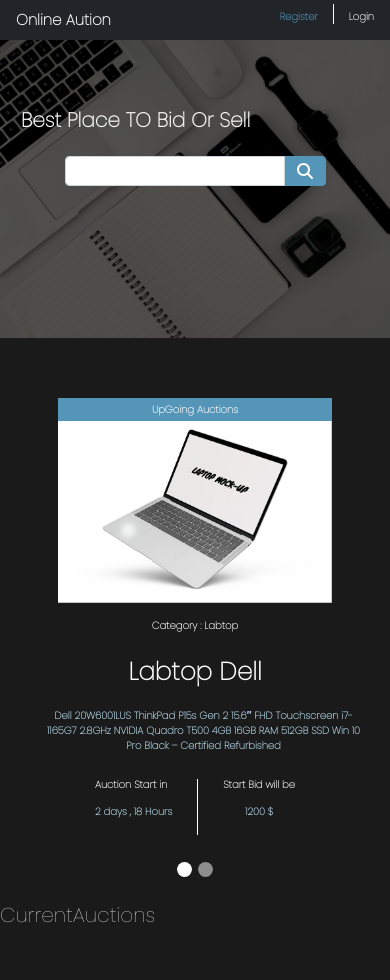
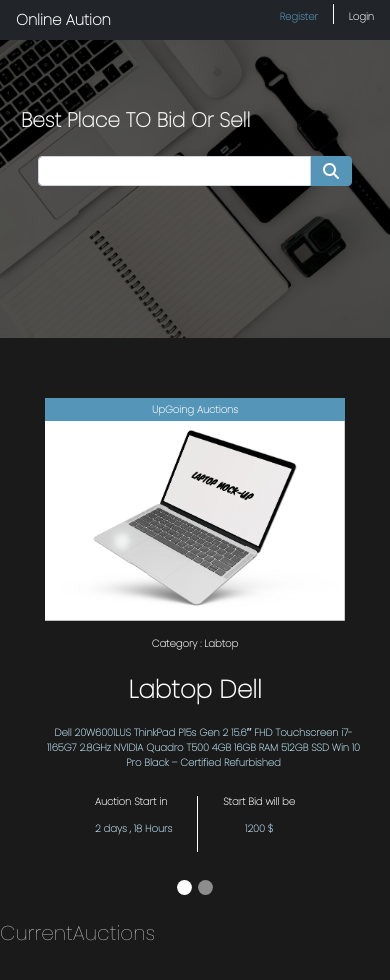
Before and after one commit to hossamMohamed00/online-auction-system, a React (Create React App) app in the folder client/: page / in a window 390 px wide. Shown: the top 980 px of the page. Built offline with nearby package versions, Linux system fonts and the light colour scheme.

Commit message:
finish Up Going Auction style in all media screen

```diff
--- a/client/src/component/HomePage/Header/Header.module.css
+++ b/client/src/component/HomePage/Header/Header.module.css
@@ -97,7 +97,9 @@
 	.Header{
 		height: 40vh;
 	}
+	.SearchResult{ height: 120px;}
 }
+
 @media screen and (max-width:567px){
 	.Header{
 		height: 40vh;
@@ -109,7 +111,8 @@
 	h1 { font-size: 20px!important}
 	p {font-size: 10px!important ; padding-top: 5px;}
 
-	.SearchResult{ height: 120px;}
+	.SearchResult{ height: 100px;width: 90%!important;}
 	.SearchInput{ padding: 1px;}
+	.SearchInputGroup{width: 90%!important;}
 
 }
--- a/client/src/component/HomePage/Header/Seach.js
+++ b/client/src/component/HomePage/Header/Seach.js
@@ -34,7 +34,7 @@ const Search = () => {
 			<div className="">
 
 				<div className={classes.Search}>
-					<div className="input-group position-relative w-75 m-auto">
+					<div className={` ${classes.SearchInputGroup} input-group position-relative w-75 m-auto `}>
 						<input type="text" className={` ${classes.SearchInput} form-control `} value={SearchContent} onChange={changeHandeler} onFocus={focusHandeler} onBlur={blurHandeler}/>
 						<span className={` ${classes.SearchIcon} input-group-text `}>
 							<FontAwesomeIcon icon={faMagnifyingGlass}  />
--- a/client/src/component/HomePage/UpGoingAuctions/UpGoingCarousel.js
+++ b/client/src/component/HomePage/UpGoingAuctions/UpGoingCarousel.js
@@ -1,43 +1,55 @@
 import React  from "react";
 import { Carousel } from "react-bootstrap";
+import classes from './UpGoingCarousel.module.css'
 
 import LabtopImage from '../../../assets/1458.png'
-import LabtopImage2 from '../../../assets/pexels-sora-shimazaki-5668473.png'
 
-import classes from './UpGoingCarousel.module.css'
+const CarouselItems = [{
+	'ItemImageSrc' : LabtopImage,
+	'ItemCategory' : "Labtop",
+	'ItemName' : "Labtop Dell",
+	'ItemDescription' : "Dell 20W6001LUS ThinkPad P15s Gen 2 15.6″ FHD Touchscreen i7-1165G7 2.8GHz NVIDIA Quadro T500 4GB 16GB RAM 512GB SSD Win 10 Pro Black – Certified Refurbished",
+	'ItemAuctionTime' : "2 days , 18 Hours" ,
+	'ItemAuctionPrice' : "1200 $"
+},
+{
+	'ItemImageSrc' : LabtopImage,
+	'ItemCategory' : "Labtop",
+	'ItemName' : "Labtop Dell",
+	'ItemDescription' : "Dell 20W6001LUS ThinkPad P15s Gen 2 15.6″ FHD Touchscreen i7-1165G7 2.8GHz NVIDIA Quadro T500 4GB 16GB RAM 512GB SSD Win 10 Pro Black – Certified Refurbished",
+	'ItemAuctionTime' : "2 days , 18 Hours" ,
+	'ItemAuctionPrice' : "1200 $"
+}
+]
 
 const UpGoingCarousel = () => {
+
+	const ShowCarouselItems = CarouselItems.map((Item , index)=> {
 		return(
-		<>
-			<Carousel slide className={` container ${classes.Carousel} m-auto `}
-				prevIcon = {<span className={`carousel-control-prev-icon ${classes['prev']} `}> </span>}
-				nextIcon = {<span className={`carousel-control-next-icon ${classes['next']} `}> </span>}
-			>
 			<Carousel.Item className={` ${classes['carousel-inner']} `} interval={2000}>
 			<div className="row">
 				<div className={` ${classes.ImageCarousel} col-lg-4 col-md-6 col-sm-12`}>
 					<p className={`${classes.alertText} text-center p-1 m-0 fw-bold `}> UpGoing Auctions  </p>
-							<img src={LabtopImage} alt="labtopImage" className={classes.itemImage} />
-							<p className="text-center pl-5 fw-bold"> Category : Labtop   </p>
+					<img
+						src={Item['ItemImageSrc']}
+						alt={`${Item['ItemCategory']} + ${index}`}
+						className={classes.itemImage}
+					/>
+					<p className="text-center pl-5 fw-bold"> Category : {Item['ItemCategory']} </p>
 				</div>
 
 				<div className="col-lg-6 col-md-6 col-sm-12 pt-2 ">
-							<h2 className="fw-bold text-center pb-2"> Labtop Dell </h2>
-							<p className={` lead ${classes.ItemText} `}>
-								Dell 20W6001LUS ThinkPad P15s
-								Gen 2 15.6″ FHD Touchscreen i7-1165G7 2.8GHz
-								NVIDIA Quadro T500 4GB 16GB RAM 512GB SSD
-								Win 10 Pro Black – Certified Refurbished
-							</p>
+					<h2 className="fw-bold text-center pb-2"> { Item['ItemName'] } </h2>
+					<p className={` lead ${classes.ItemText} `}> { Item['ItemDescription'] } </p>
 
 					<div className={classes.AuctionDetails}>
 						<div className={classes.AuctionTime}>
 							<h5 className="fw-bold">Auction Start in </h5>
-									<p className="text-center"> 2 days , 18 Hours</p>
+							<p className="text-center"> {Item['ItemAuctionTime']}</p>
 						</div>
 						<div className={classes.AuctionPrice}>
 							<h5 className="fw-bold"> Start Bid will be </h5>
-									<p className="text-center pb-0">  1200 $</p>
+							<p className="text-center pb-0">  {Item['ItemAuctionPrice']} </p>
 						</div>
 					</div>
 				</div>
@@ -45,42 +57,15 @@ const UpGoingCarousel = () => {
 			</div>
 
 		</Carousel.Item>
+	)});
 
-				<Carousel.Item className={` ${classes['carousel-inner']} `} interval={2000}>
-					<div className="row">
-						<div className={` ${classes.ImageCarousel} col-lg-4 col-md-6 col-sm-12`}>
-							<p className={`${classes.alertText} text-center p-1 m-0 fw-bold `}> UpGoing Auctions  </p>
-							<img src={LabtopImage} alt="labtopImage" className={classes.itemImage} />
-							<p className="text-center pl-5 fw-bold"> Category : Labtop   </p>
-						</div>
-
-						<div className="col-lg-6 col-md-6 col-sm-12 pt-2 ">
-							<h2 className="fw-bold text-center pb-2"> Labtop Dell </h2>
-							<p className={` lead ${classes.ItemText} `}>
-								Dell 20W6001LUS ThinkPad P15s
-								Gen 2 15.6″ FHD Touchscreen i7-1165G7 2.8GHz
-								NVIDIA Quadro T500 4GB 16GB RAM 512GB SSD
-								Win 10 Pro Black – Certified Refurbished
-							</p>
-
-							<div className={classes.AuctionDetails}>
-								<div className={classes.AuctionTime}>
-									<h5 className="fw-bold">Auction Start in </h5>
-									<p className="text-center"> 2 days , 18 Hours</p>
-								</div>
-								<div className={classes.AuctionPrice}>
-									<h5 className="fw-bold"> Start Bid will be </h5>
-									<p className="text-center pb-0">  1200 $</p>
-								</div>
-							</div>
-						</div>
-
-					</div>
-
-				</Carousel.Item>
-
-
-
+	return(
+		<>
+			<Carousel slide className={` container ${classes.Carousel} m-auto `}
+				prevIcon = {<span className={`carousel-control-prev-icon ${classes['prev']} `}> </span>}
+				nextIcon = {<span className={`carousel-control-next-icon ${classes['next']} `}> </span>}
+			>
+					{ShowCarouselItems}
 			</Carousel>
 
 	</>
--- a/client/src/component/HomePage/UpGoingAuctions/UpGoingCarousel.module.css
+++ b/client/src/component/HomePage/UpGoingAuctions/UpGoingCarousel.module.css
@@ -68,11 +68,10 @@
 
 /* end AuctionDetails*/
 
+
 /* *************************************** */
 @media screen and (max-width:992px){
-	.Carousel{
-		height: fit-content!important;
-	}
+
 	.Carousel p{
 		font-size: 10px;
 	}
@@ -85,10 +84,11 @@
 	}
 
 	.itemImage,.alertText{
-		width: 80%!important;
-		margin-left: 10%!important;
+		width: 300px!important;
+		margin-left: calc((100% - 300px) / 2)!important;
+		margin-right: calc((100% - 300px) / 2)!important
 	}
-	.itemImage{height: 60%;}
+	.itemImage{max-height: 300px!important; }
 	.ItemText{padding-left: 5%; text-align: center;}
 
 	.AuctionPrice , .AuctionTime{
```
Lines whose indentation alone changed are shown as unchanged.
